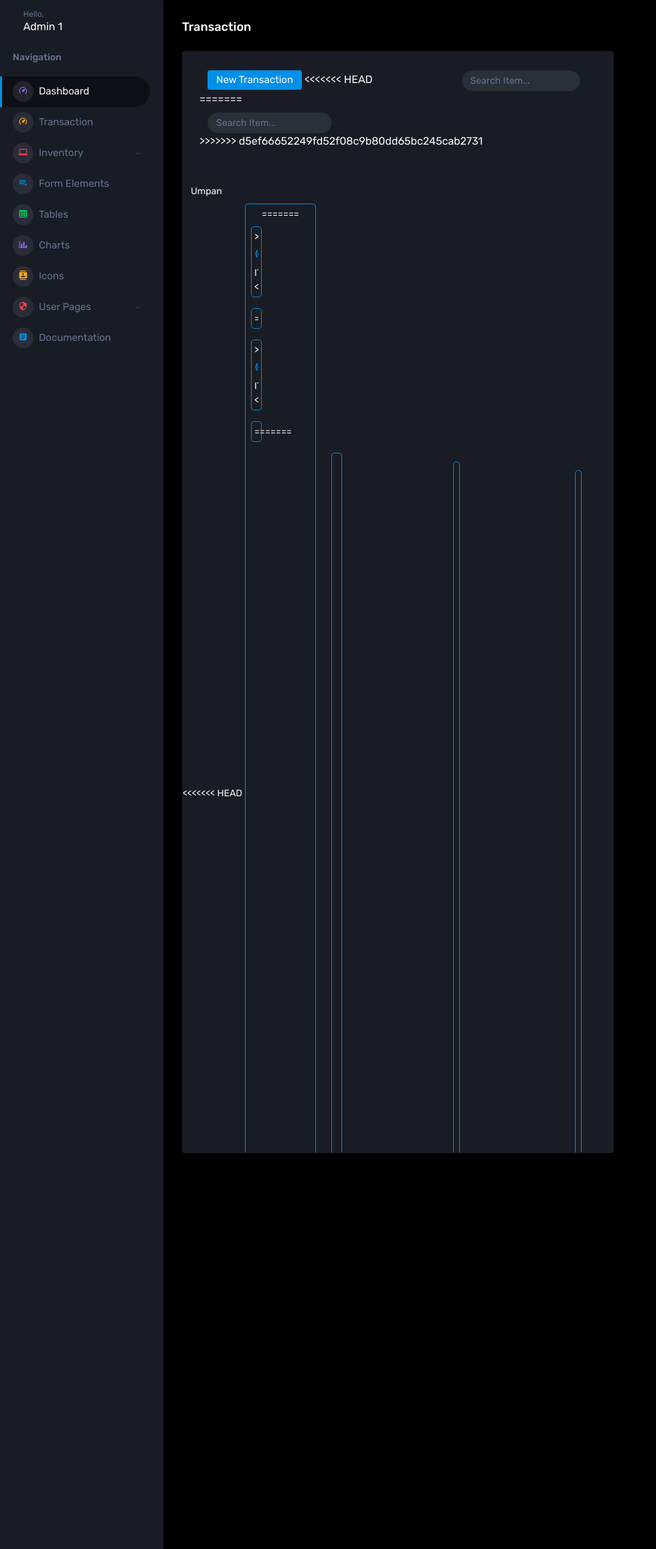
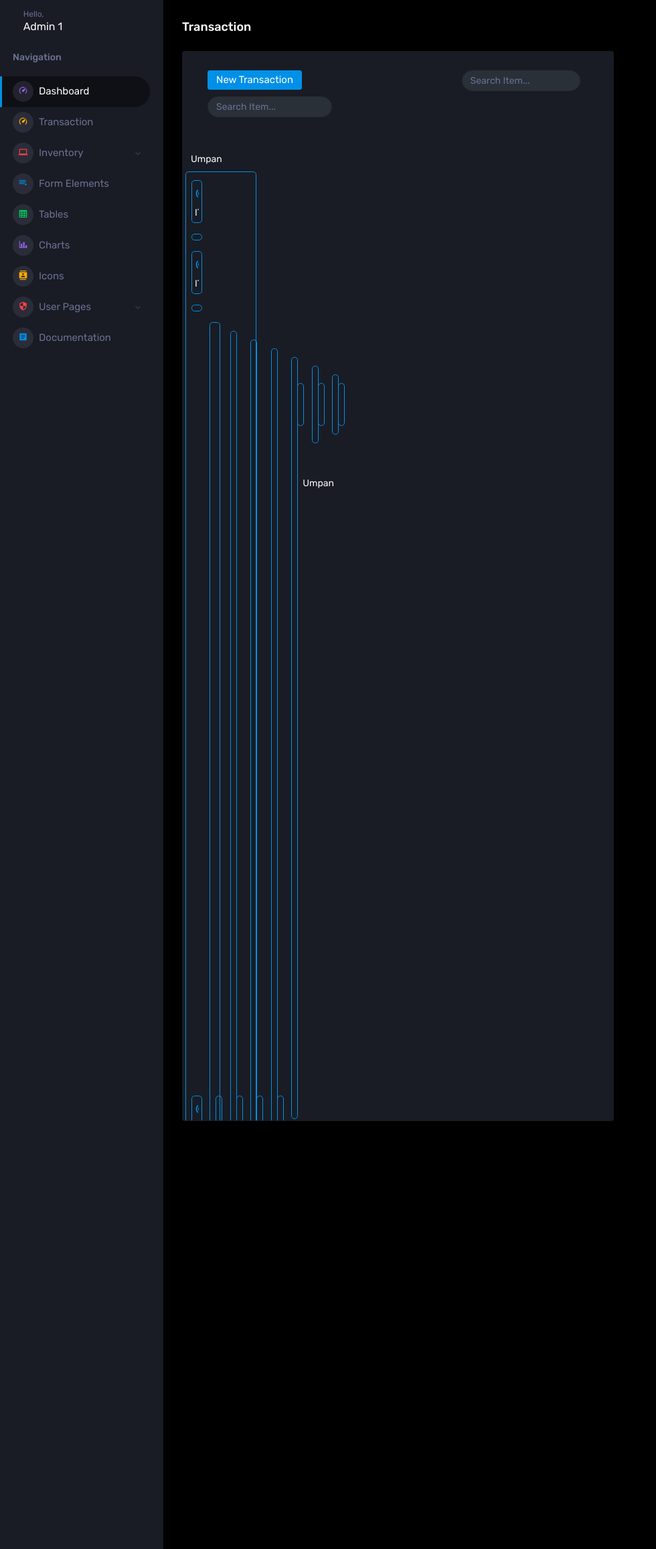
Before and after one commit to sevian-stash/flask-POS, a Python web app: template templates/transaction/index.html in a window 1280 px wide. Shown: the part 70-2383 px from the top of the page at 67% size, without its empty margins (0-980 px from the left). Run offline with Jinja, Linux system fonts and the light colour scheme; the template is opened without the code that fills it, so the values that code supplies are empty.

Commit message:
Cleanup commit mistake

```diff
--- a/templates/transaction/index.html
+++ b/templates/transaction/index.html
@@ -31,17 +31,14 @@
                     <div class="row col-sm-12 col-md-12 col-lg-12 pb-2">
                       <div class="col-sm-8 col-lg-8">
                         <button class="btn btn-primary" name="new-transaction">New Transaction</button>
-<<<<<<< HEAD
                       </div>
                       <div class="col-sm-4 col-lg-4 pr-0">
                         <input type="text" class="form-control form-control-sm rounded-pill" name="transaction-item-search" placeholder="Search Item...">
                       </div>
-=======
                       </div>
                       <div class="col-sm-4 col-lg-4 pr-0">
                         <input type="text" class="form-control form-control-sm rounded-pill" name="transaction-item-search" placeholder="Search Item...">
                       </div>
->>>>>>> d5ef66652249fd52f08c9b80dd65bc245cab2731
                     </div>
                     <!-- Item List Head -->
 
@@ -51,19 +48,15 @@
                       <div class="icons-list d-block text-nowrap overflow-auto border-0">
 
                         <div class="container-fluid col-12 border-0 p-0" name="item-list-container">
-<<<<<<< HEAD
                           <!-- Item Template -->
                           <div class="col-2 d-inline-block rounded-lg border border-primary mx-1 my-2 p-1" id="item1" data-name="transaction-item1" data-price="10000">
                             <div class="card transaction-item text-truncate text-center border-0" data-toggle="collapse" data-target="#item1-collapsible" aria-expanded="false" aria-controls="item1-collapsible">
-=======
                           <div class="col-2 d-inline-block rounded-lg border border-primary mx-1 my-2 p-1" name="transaction-item">
                             <div class="card transaction-item text-truncate text-center border-0">
->>>>>>> d5ef66652249fd52f08c9b80dd65bc245cab2731
                               <i class="mdi mdi-access-point card-img-top mx-auto"></i>
                               <div class="card-body p-0">
                                 <p class="card-text">ITEM</p>
                               </div>
-<<<<<<< HEAD
                               <div class="collapse" id="item1-collapsible">
                                 <div class="card card-body p-1">
                                   <input type="number" class="form-control form-control-sm rounded-pill text-light" name="transaction-item-amount" value="1">
@@ -74,17 +67,14 @@
                           <!-- Item Template -->
                           <div class="col-2 d-inline-block rounded-lg border border-primary mx-1 my-2 p-1" id="item2" data-name="transaction-item2" data-price="12000">
                             <div class="card transaction-item text-truncate text-center border-0" data-toggle="collapse" data-target="#item2-collapsible" aria-expanded="false" aria-controls="item2-collapsible">
-=======
                             </div>
                           </div>
                           <div class="col-2 d-inline-block rounded-lg border border-primary mx-1 my-2 p-1" name="transaction-item">
                             <div class="card transaction-item text-truncate text-center border-0">
->>>>>>> d5ef66652249fd52f08c9b80dd65bc245cab2731
                               <i class="mdi mdi-access-point card-img-top mx-auto"></i>
                               <div class="card-body p-0">
                                 <p class="card-text">ITEM</p>
                               </div>
-<<<<<<< HEAD
                               <div class="collapse" id="item2-collapsible">
                                 <div class="card card-body p-1">
                                   <input type="number" class="form-control form-control-sm rounded-pill text-light" name="transaction-item-amount" value="1">
@@ -93,11 +83,9 @@
                             </div>
                           </div>
                           <div class="col-2 d-inline-block rounded-lg border border-primary mx-1 my-2 p-1" id="item3" name="transaction-item3" >
-=======
                             </div>
                           </div>
                           <div class="col-2 d-inline-block rounded-lg border border-primary mx-1 my-2 p-1" name="transaction-item">
->>>>>>> d5ef66652249fd52f08c9b80dd65bc245cab2731
                             <div class="card transaction-item text-truncate text-center border-0">
                               <i class="mdi mdi-access-point card-img-top mx-auto"></i>
                               <div class="card-body p-0">
@@ -105,11 +93,8 @@
                               </div>
                             </div>
                           </div>
-<<<<<<< HEAD
                           <div class="col-2 d-inline-block rounded-lg border border-primary mx-1 my-2 p-1" id="item4" name="transaction-item4" >
-=======
                           <div class="col-2 d-inline-block rounded-lg border border-primary mx-1 my-2 p-1" name="transaction-item">
->>>>>>> d5ef66652249fd52f08c9b80dd65bc245cab2731
                             <div class="card transaction-item text-truncate text-center border-0">
                               <i class="mdi mdi-access-point card-img-top mx-auto"></i>
                               <div class="card-body p-0">
@@ -117,11 +102,8 @@
                               </div>
                             </div>
                           </div>
-<<<<<<< HEAD
                           <div class="col-2 d-inline-block rounded-lg border border-primary mx-1 my-2 p-1" id="item5" name="transaction-item5" >
-=======
                           <div class="col-2 d-inline-block rounded-lg border border-primary mx-1 my-2 p-1" name="transaction-item">
->>>>>>> d5ef66652249fd52f08c9b80dd65bc245cab2731
                             <div class="card transaction-item text-truncate text-center border-0">
                               <i class="mdi mdi-access-point card-img-top mx-auto"></i>
                               <div class="card-body p-0">
@@ -129,11 +111,8 @@
                               </div>
                             </div>
                           </div>
-<<<<<<< HEAD
                           <div class="col-2 d-inline-block rounded-lg border border-primary mx-1 my-2 p-1" id="item6" name="transaction-item6" >
-=======
                           <div class="col-2 d-inline-block rounded-lg border border-primary mx-1 my-2 p-1" name="transaction-item">
->>>>>>> d5ef66652249fd52f08c9b80dd65bc245cab2731
                             <div class="card transaction-item text-truncate text-center border-0">
                               <i class="mdi mdi-access-point card-img-top mx-auto"></i>
                               <div class="card-body p-0">
@@ -141,11 +120,8 @@
                               </div>
                             </div>
                           </div>
-<<<<<<< HEAD
                           <div class="col-2 d-inline-block rounded-lg border border-primary mx-1 my-2 p-1" id="item7" name="transaction-item7" >
-=======
                           <div class="col-2 d-inline-block rounded-lg border border-primary mx-1 my-2 p-1" name="transaction-item">
->>>>>>> d5ef66652249fd52f08c9b80dd65bc245cab2731
                             <div class="card transaction-item text-truncate text-center border-0">
                               <i class="mdi mdi-access-point card-img-top mx-auto"></i>
                               <div class="card-body p-0">
@@ -153,11 +129,8 @@
                               </div>
                             </div>
                           </div>
-<<<<<<< HEAD
                           <div class="col-2 d-inline-block rounded-lg border border-primary mx-1 my-2 p-1" id="item8" name="transaction-item8" >
-=======
                           <div class="col-2 d-inline-block rounded-lg border border-primary mx-1 my-2 p-1" name="transaction-item">
->>>>>>> d5ef66652249fd52f08c9b80dd65bc245cab2731
                             <div class="card transaction-item text-truncate text-center border-0">
                               <i class="mdi mdi-access-point card-img-top mx-auto"></i>
                               <div class="card-body p-0">
@@ -165,11 +138,8 @@
                               </div>
                             </div>
                           </div>
-<<<<<<< HEAD
                           <div class="col-2 d-inline-block rounded-lg border border-primary mx-1 my-2 p-1" id="item9" name="transaction-item9" >
-=======
                           <div class="col-2 d-inline-block rounded-lg border border-primary mx-1 my-2 p-1" name="transaction-item">
->>>>>>> d5ef66652249fd52f08c9b80dd65bc245cab2731
                             <div class="card transaction-item text-truncate text-center border-0">
                               <i class="mdi mdi-access-point card-img-top mx-auto"></i>
                               <div class="card-body p-0">
@@ -177,11 +147,8 @@
                               </div>
                             </div>
                           </div>
-<<<<<<< HEAD
                           <div class="col-2 d-inline-block rounded-lg border border-primary mx-1 my-2 p-1" id="item10" name="transaction-item10" >
-=======
                           <div class="col-2 d-inline-block rounded-lg border border-primary mx-1 my-2 p-1" name="transaction-item">
->>>>>>> d5ef66652249fd52f08c9b80dd65bc245cab2731
                             <div class="card transaction-item text-truncate text-center border-0">
                               <i class="mdi mdi-access-point card-img-top mx-auto"></i>
                               <div class="card-body p-0">
@@ -199,11 +166,8 @@
                       <div class="icons-list d-block text-nowrap overflow-auto border-0">
 
                         <div class="container-fluid col-12 border-0 p-0">
-<<<<<<< HEAD
                           <div class="col-2 d-inline-block rounded-lg border border-primary mx-1 my-2 p-1" id="item11" name="transaction-item11" >
-=======
                           <div class="col-2 d-inline-block rounded-lg border border-primary mx-1 my-2 p-1" name="transaction-item">
->>>>>>> d5ef66652249fd52f08c9b80dd65bc245cab2731
                             <div class="card transaction-item text-truncate text-center border-0">
                               <i class="mdi mdi-access-point card-img-top mx-auto"></i>
                               <div class="card-body p-0">
@@ -211,11 +175,8 @@
                               </div>
                             </div>
                           </div>
-<<<<<<< HEAD
                           <div class="col-2 d-inline-block rounded-lg border border-primary mx-1 my-2 p-1" id="item12" name="transaction-item12" >
-=======
                           <div class="col-2 d-inline-block rounded-lg border border-primary mx-1 my-2 p-1" name="transaction-item">
->>>>>>> d5ef66652249fd52f08c9b80dd65bc245cab2731
                             <div class="card transaction-item text-truncate text-center border-0">
                               <i class="mdi mdi-access-point card-img-top mx-auto"></i>
                               <div class="card-body p-0">
@@ -223,11 +184,8 @@
                               </div>
                             </div>
                           </div>
-<<<<<<< HEAD
                           <div class="col-2 d-inline-block rounded-lg border border-primary mx-1 my-2 p-1" id="item13" name="transaction-item13" >
-=======
                           <div class="col-2 d-inline-block rounded-lg border border-primary mx-1 my-2 p-1" name="transaction-item">
->>>>>>> d5ef66652249fd52f08c9b80dd65bc245cab2731
                             <div class="card transaction-item text-truncate text-center border-0">
                               <i class="mdi mdi-access-point card-img-top mx-auto"></i>
                               <div class="card-body p-0">
@@ -235,11 +193,8 @@
                               </div>
                             </div>
                           </div>
-<<<<<<< HEAD
                           <div class="col-2 d-inline-block rounded-lg border border-primary mx-1 my-2 p-1" id="item14" name="transaction-item14" >
-=======
                           <div class="col-2 d-inline-block rounded-lg border border-primary mx-1 my-2 p-1" name="transaction-item">
->>>>>>> d5ef66652249fd52f08c9b80dd65bc245cab2731
                             <div class="card transaction-item text-truncate text-center border-0">
                               <i class="mdi mdi-access-point card-img-top mx-auto"></i>
                               <div class="card-body p-0">
@@ -247,11 +202,8 @@
                               </div>
                             </div>
                           </div>
-<<<<<<< HEAD
                           <div class="col-2 d-inline-block rounded-lg border border-primary mx-1 my-2 p-1" id="item15" name="transaction-item15" >
-=======
                           <div class="col-2 d-inline-block rounded-lg border border-primary mx-1 my-2 p-1" name="transaction-item">
->>>>>>> d5ef66652249fd52f08c9b80dd65bc245cab2731
                             <div class="card transaction-item text-truncate text-center border-0">
                               <i class="mdi mdi-access-point card-img-top mx-auto"></i>
                               <div class="card-body p-0">
@@ -259,11 +211,8 @@
                               </div>
                             </div>
                           </div>
-<<<<<<< HEAD
                           <div class="col-2 d-inline-block rounded-lg border border-primary mx-1 my-2 p-1" id="item16" name="transaction-item16" >
-=======
                           <div class="col-2 d-inline-block rounded-lg border border-primary mx-1 my-2 p-1" name="transaction-item">
->>>>>>> d5ef66652249fd52f08c9b80dd65bc245cab2731
                             <div class="card transaction-item text-truncate text-center border-0">
                               <i class="mdi mdi-access-point card-img-top mx-auto"></i>
                               <div class="card-body p-0">
@@ -271,11 +220,8 @@
                               </div>
                             </div>
                           </div>
-<<<<<<< HEAD
                           <div class="col-2 d-inline-block rounded-lg border border-primary mx-1 my-2 p-1" id="item17" name="transaction-item17" >
-=======
                           <div class="col-2 d-inline-block rounded-lg border border-primary mx-1 my-2 p-1" name="transaction-item">
->>>>>>> d5ef66652249fd52f08c9b80dd65bc245cab2731
                             <div class="card transaction-item text-truncate text-center border-0">
                               <i class="mdi mdi-access-point card-img-top mx-auto"></i>
                               <div class="card-body p-0">
@@ -283,11 +229,8 @@
                               </div>
                             </div>
                           </div>
-<<<<<<< HEAD
                           <div class="col-2 d-inline-block rounded-lg border border-primary mx-1 my-2 p-1" id="item18" name="transaction-item18" >
-=======
                           <div class="col-2 d-inline-block rounded-lg border border-primary mx-1 my-2 p-1" name="transaction-item">
->>>>>>> d5ef66652249fd52f08c9b80dd65bc245cab2731
                             <div class="card transaction-item text-truncate text-center border-0">
                               <i class="mdi mdi-access-point card-img-top mx-auto"></i>
                               <div class="card-body p-0">
@@ -295,11 +238,8 @@
                               </div>
                             </div>
                           </div>
-<<<<<<< HEAD
                           <div class="col-2 d-inline-block rounded-lg border border-primary mx-1 my-2 p-1" id="item19" name="transaction-item19" >
-=======
                           <div class="col-2 d-inline-block rounded-lg border border-primary mx-1 my-2 p-1" name="transaction-item">
->>>>>>> d5ef66652249fd52f08c9b80dd65bc245cab2731
                             <div class="card transaction-item text-truncate text-center border-0">
                               <i class="mdi mdi-access-point card-img-top mx-auto"></i>
                               <div class="card-body p-0">
@@ -307,11 +247,8 @@
                               </div>
                             </div>
                           </div>
-<<<<<<< HEAD
                           <div class="col-2 d-inline-block rounded-lg border border-primary mx-1 my-2 p-1" id="item20" name="transaction-item20" >
-=======
                           <div class="col-2 d-inline-block rounded-lg border border-primary mx-1 my-2 p-1" name="transaction-item">
->>>>>>> d5ef66652249fd52f08c9b80dd65bc245cab2731
                             <div class="card transaction-item text-truncate text-center border-0">
                               <i class="mdi mdi-access-point card-img-top mx-auto"></i>
                               <div class="card-body p-0">
@@ -336,7 +273,6 @@
 
                     <!-- Transaction Side Text -->
                     <div name="transaction-sidenav">
-<<<<<<< HEAD
                       <div class="row">
                         <label class="col-6 m-0 align-self-center" for="transaction-sidenav-id">ID</label>
                         <input type="text" class="form-control bg-transparent col-6 text-right border-0 text-light" id="transaction-sidenav-id" aria-describedby="transaction-sidenav-id" placeholder="Transaction ID" value="TRX-001" readonly>
@@ -348,7 +284,6 @@
                       <div class="row">
                         <label class="col-6 m-0 align-self-center" for="transaction-sidenav-qty">Total Item(s)</label>
                         <input type="text" class="form-control bg-transparent col-6 text-right border-0 text-light" id="transaction-sidenav-qty" aria-describedby="transaction-sidenav-qty" placeholder="Item Total" readonly>
-=======
                       <div class="form-group">
                         <label class="align-self-center m-0" for="transaction-sidenav-amount">Total Amount</label>
                         <input type="text" class="form-control bg-transparent text-right border-0 p-0 text-light" id="transaction-sidenav-amount" aria-describedby="transaction-sidenav-amount" placeholder="Amount Total" disabled>
@@ -356,7 +291,6 @@
                       <div class="row">
                         <label class="col-6 m-0 align-self-center" for="transaction-sidenav-item">Total Item(s)</label>
                         <input type="text" class="form-control bg-transparent col-6 text-right border-0 text-light" id="transaction-sidenav-item" aria-describedby="transaction-sidenav-item" placeholder="Item Total" disabled>
->>>>>>> d5ef66652249fd52f08c9b80dd65bc245cab2731
                       </div>
                       <div class="row">
                         <label class="col-6 m-0 align-self-center" for="transaction-sidenav-customer">Customer</label>
@@ -512,11 +446,8 @@
     <script src="{{ url_for('static', filename='assets/js/off-canvas.js') }}"></script>
     <script src="{{ url_for('static', filename='assets/js/hoverable-collapse.js') }}"></script>
     <script src="{{ url_for('static', filename='assets/js/misc.js') }}"></script>
-<<<<<<< HEAD
     <script src="{{ url_for('static', filename='assets/js/Transaction/main.js') }}"></script>
-=======
     <!-- <script src="{{ url_for('static', filename='assets/js/settings.js') }}"></script> -->
->>>>>>> d5ef66652249fd52f08c9b80dd65bc245cab2731
     <!-- <script src="{{ url_for('static', filename='assets/js/todolist.js') }}"></script> -->
   </body>
 </html>
```
